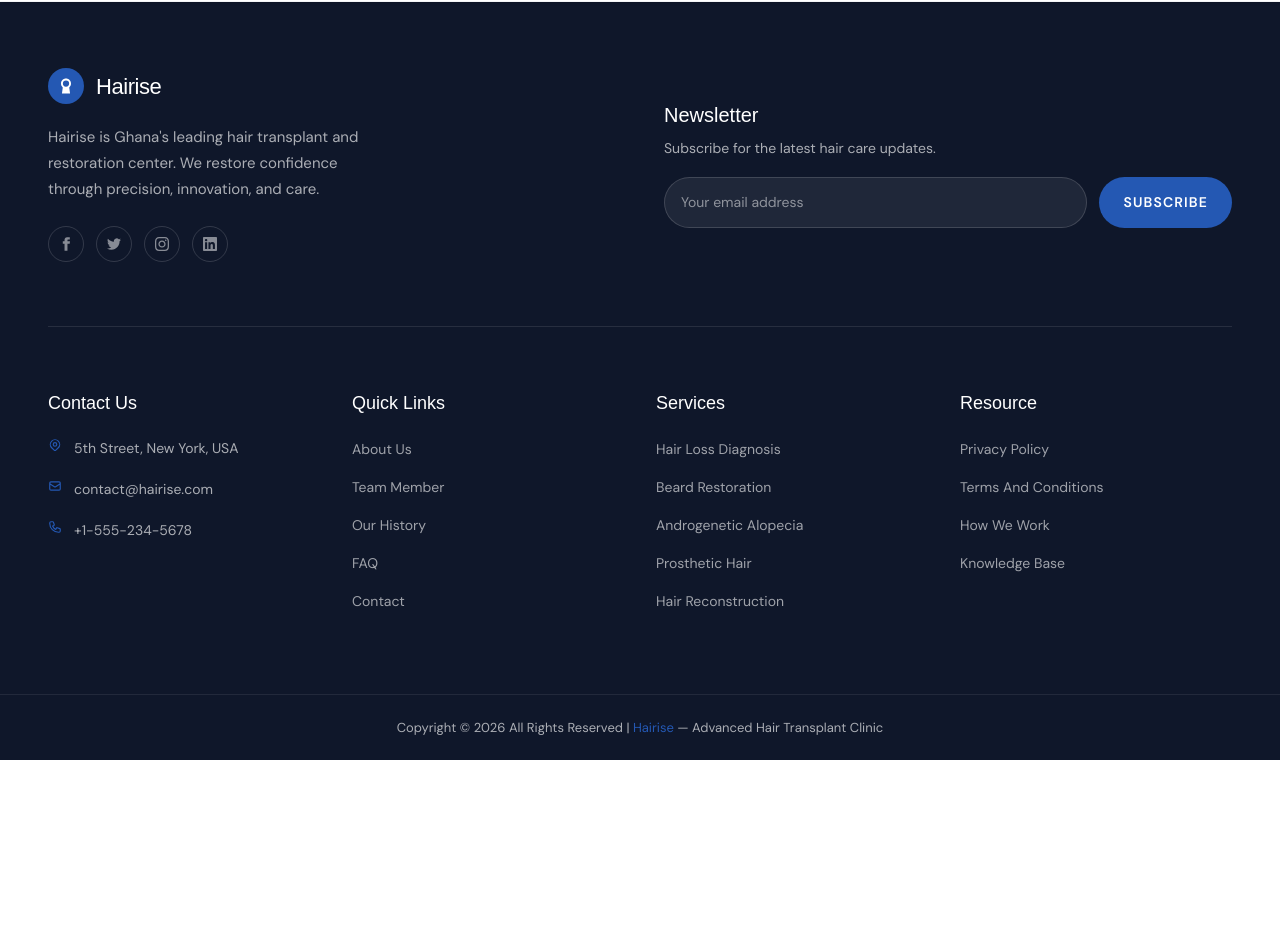
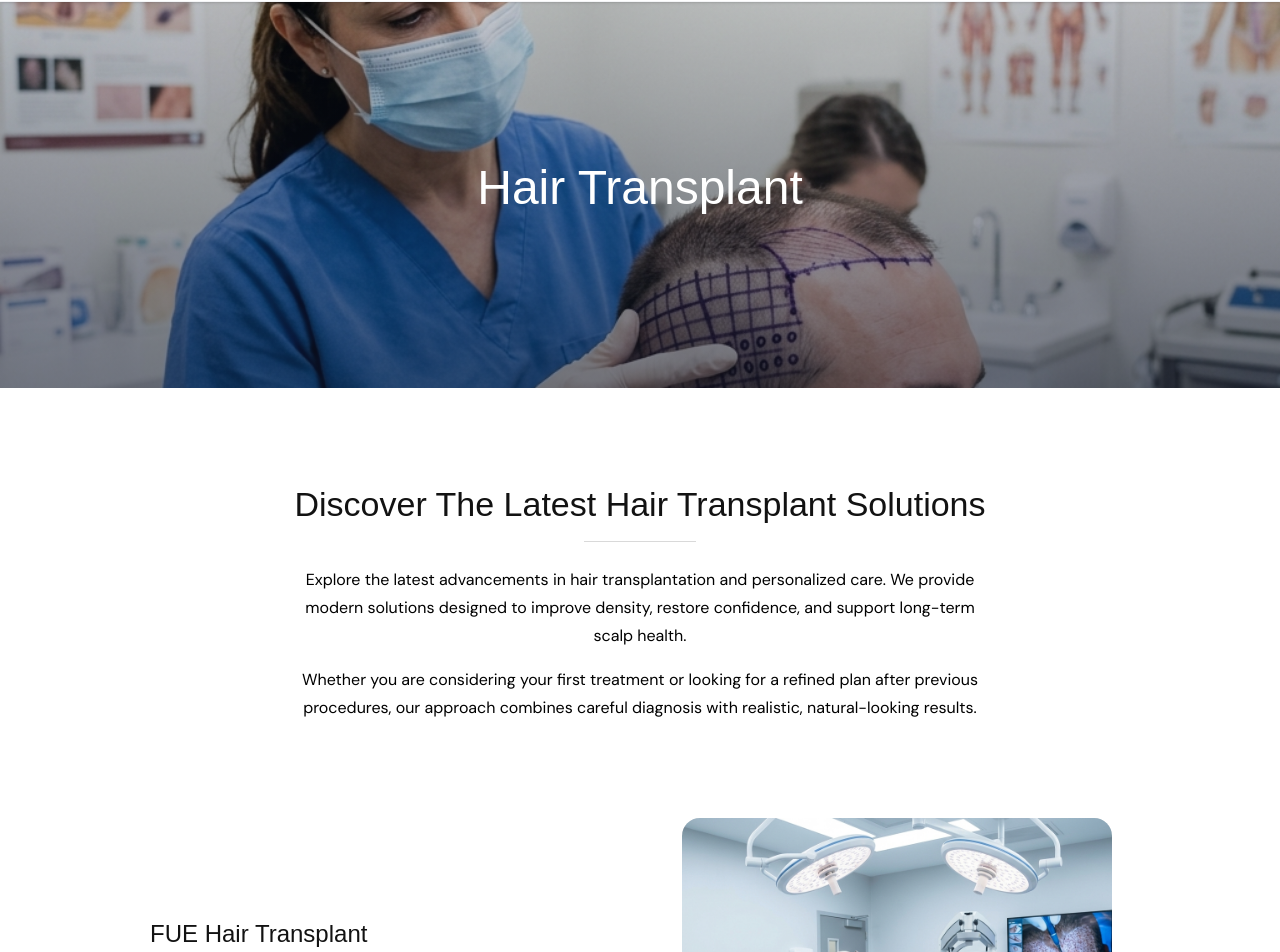
Before and after one commit to dominicnaatey/hair-transplant, a Next.js app: page /hair-transplant in a window 1280 px wide. Shown: the part 124-1076 px from the top of the page. Before the commit the page ends 884 px from the top, so only its background shows below. Built offline with nearby package versions, Linux system fonts and the light colour scheme; a web font is replaced by a local one.

Commit message:
refactor(hair-transplant): split service page into smaller section components

```diff
--- a/app/hair-transplant/page.tsx
+++ b/app/hair-transplant/page.tsx
@@ -1,5 +1,15 @@
-import HairTransplantPage from '@/components/HairTransplant/HairTransplantPage';
+import HairTransplantCta from "@/components/HairTransplant/HairTransplantCta";
+import HairTransplantHero from "@/components/HairTransplant/HairTransplantHero";
+import HairTransplantIntro from "@/components/HairTransplant/HairTransplantIntro";
+import HairTransplantProcedures from "@/components/HairTransplant/HairTransplantProcedures";
 
 export default function ServicesPage() {
-  return <HairTransplantPage />;
+  return (
+    <main className="bg-white">
+      <HairTransplantHero />
+      <HairTransplantIntro />
+      <HairTransplantProcedures />
+      <HairTransplantCta />
+    </main>
+  );
 }
```
